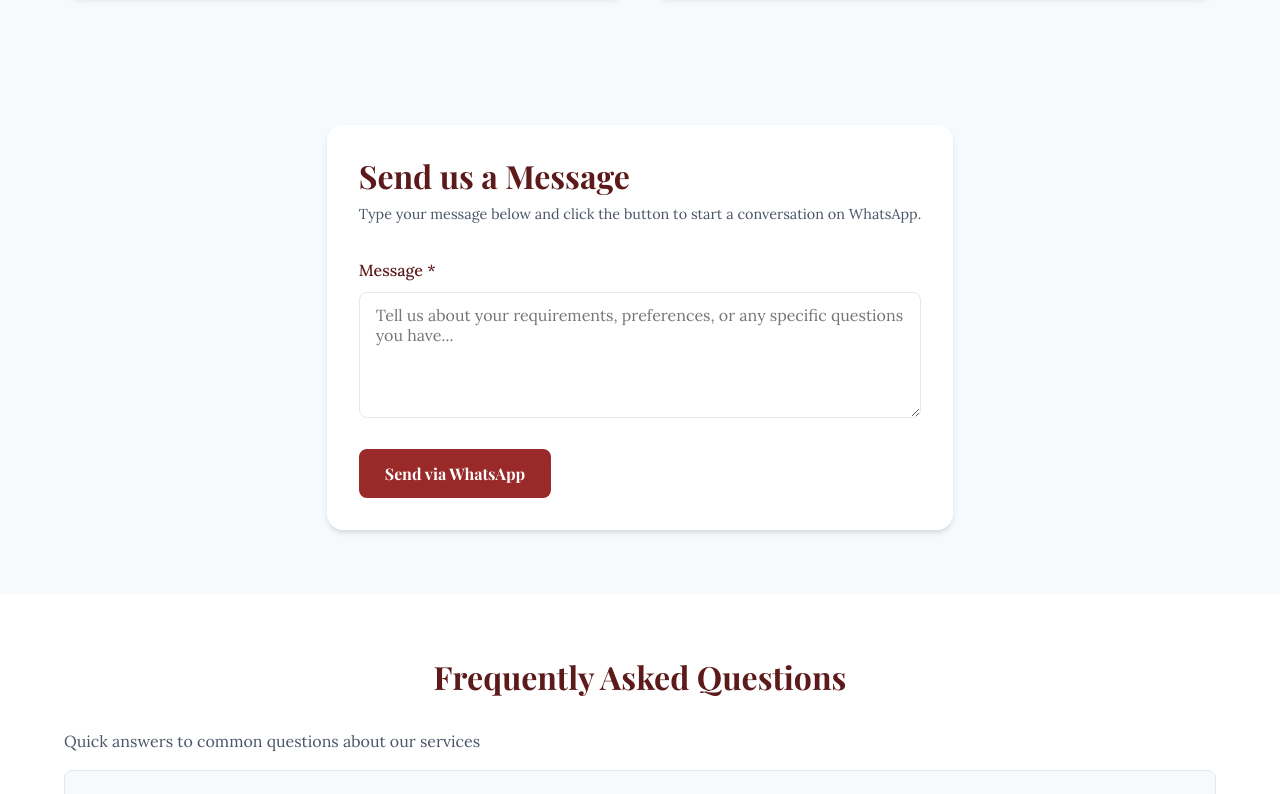
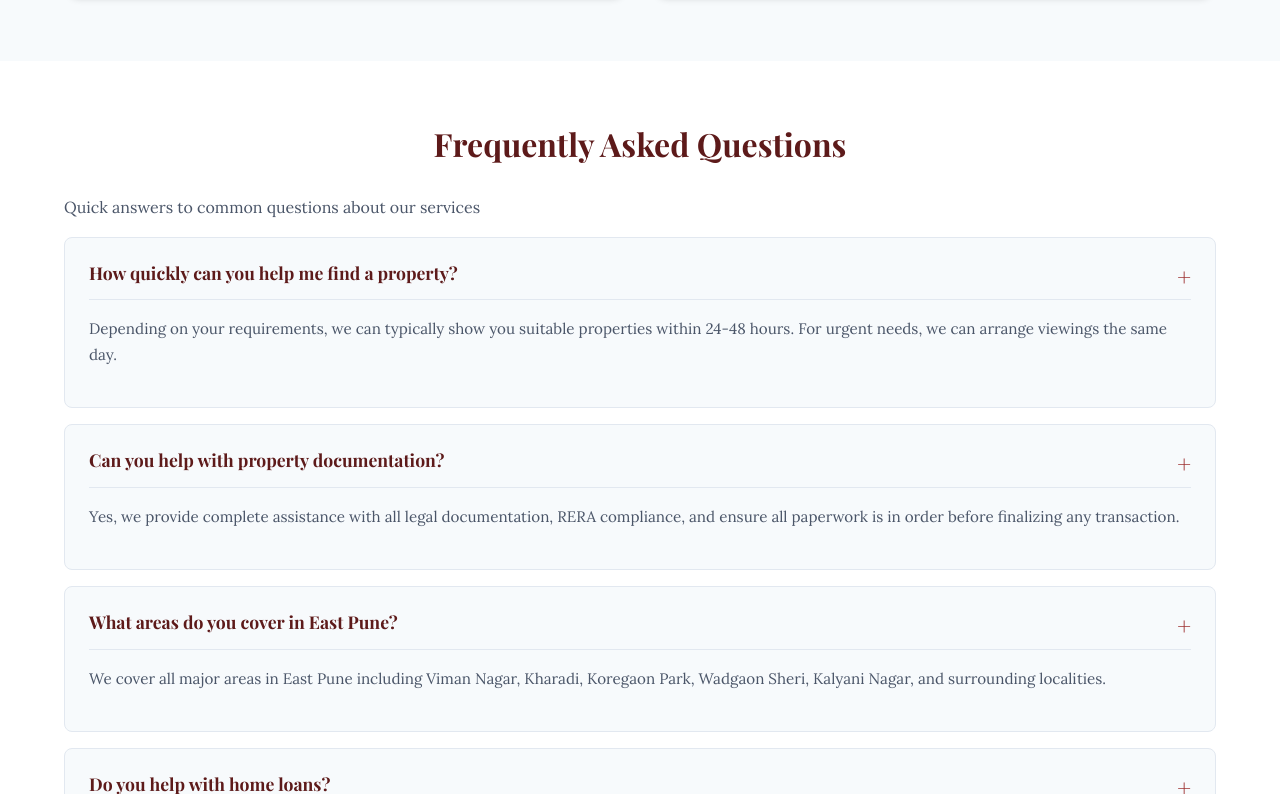
Before and after one commit to ArmaanJena/Shelters, a website: page contact.html in a window 1280 px wide. Shown: the part 798-1592 px from the top of the page. Drawn offline with nearby package versions, Linux system fonts and the light colour scheme.

Commit message:
Update contact.html

```diff
--- a/contact.html
+++ b/contact.html
@@ -107,31 +107,6 @@
         </div>
     </section>
 
-    <!-- Contact Form & Map -->
-    <section class="contact-form-section">
-        <div class="container">
-            <div class="contact-layout">
-                <!-- Contact Form -->
-                <div class="contact-form-container">
-                    <h2 class="form-title">Send us a Message</h2>
-                    <p class="form-subtitle">Type your message below and click the button to start a conversation on WhatsApp.</p>
-
-                    <form class="contact-form" id="contact-form">
-                        <div class="form-group">
-                            <label for="message" class="form-label">Message *</label>
-                            <textarea id="message" name="message" class="form-textarea" rows="5" placeholder="Tell us about your requirements, preferences, or any specific questions you have..." required></textarea>
-                        </div>
-
-                        <button type="submit" class="submit-btn">
-                            <span>Send via WhatsApp</span>
-                            <div class="button-glow"></div>
-                        </button>
-                    </form>
-                </div>
-            </div>
-        </div>
-    </section>
-
     <!-- FAQ Section -->
     <section class="faq-section">
         <div class="container">
```
